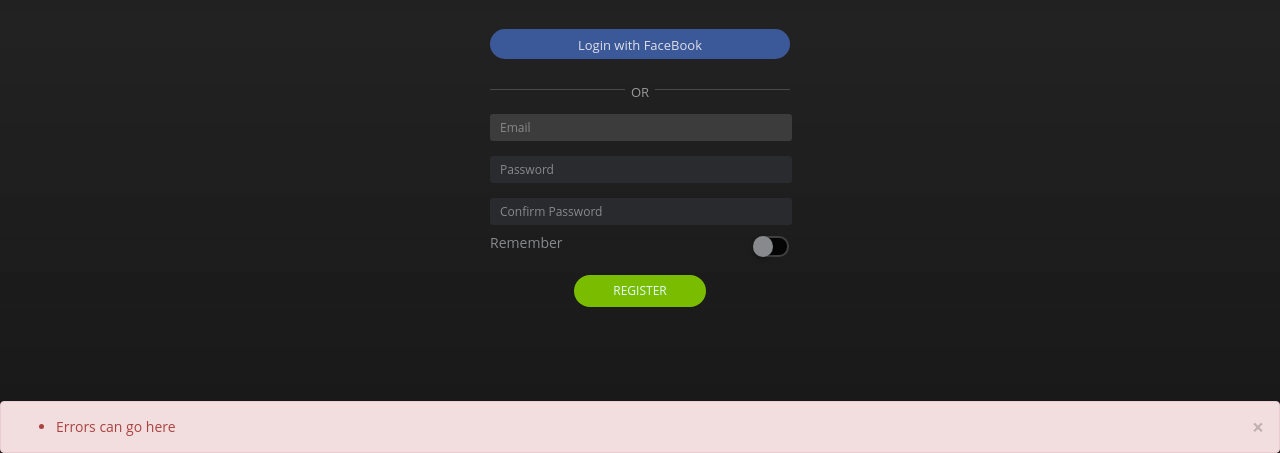
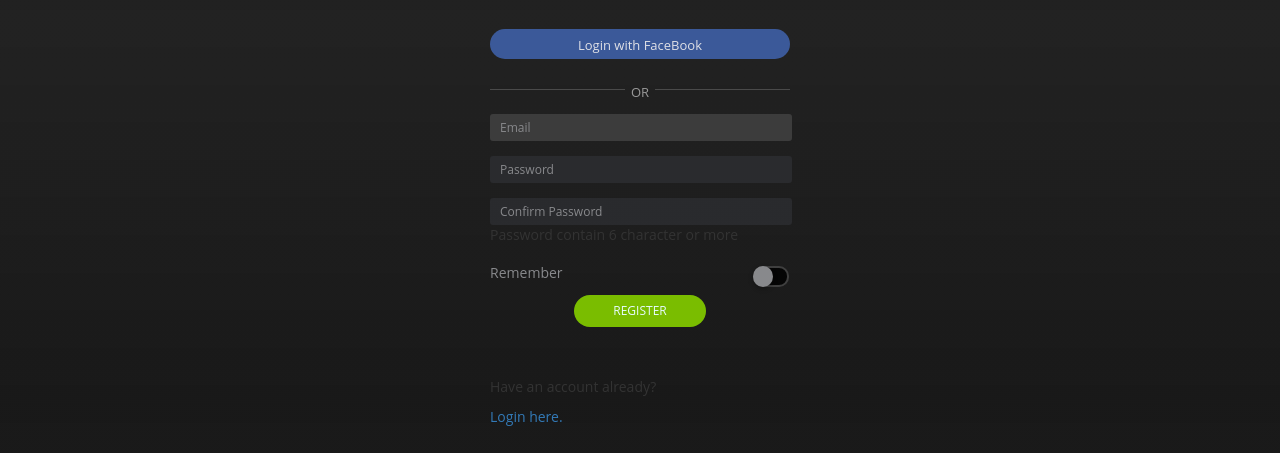
Before and after one commit to iamgoodbytes/2IMD-PHP-solutions, a PHP site: page /register.php in a window 1280 px wide. Shown: the part 347-800 px from the top of the page. Run offline with PHP 8.4, Linux system fonts and the light colour scheme.

Commit message:
Login page and Register page with Error and Password Recognition Finished

```diff
--- a/lab3/database/connection.php
+++ b/lab3/database/connection.php
@@ -2,9 +2,9 @@
 	// vul je eigen gegevens in
 	define("DB_SERVER", "127.0.0.1");
 	define("DB_USER", "root");
-	define("DB_PASSWORD", "123456");
+	define("DB_PASSWORD", "");
 	define("DB_DATABASE", "spotify");
 
-
-
+	//$database = new PDO("mysql:=host=DB_SERVER;dbname=DB_DATABASE","DB_USER","");
+	$database = new PDO("mysql:=host=127.0.0.1;dbname=spotify","root","");
 ?>
--- a/lab3/register.php
+++ b/lab3/register.php
@@ -1,3 +1,45 @@
+<?php
+	include("database/connection.php");
+
+    if(!empty($_POST)){
+        $email = $_POST['email'];
+
+		$query = $database->prepare( "SELECT email FROM users WHERE email = ?" );
+		$query->bindValue( 1, $email );
+		$query->execute();
+
+		if( $query->rowCount() > 0 ) { # If rows are found for query
+			$emailError = True;
+	    } else {
+
+			$password = $_POST['password'];
+			$password_conf = $_POST['password_conf'];
+			$options = [
+				"cost" => 13,
+			];
+
+			/*var_dump($email);
+			var_dump($password);
+			var_dump($password_conf);*/
+
+			if(strlen($password) < 5){
+				$passwordLengthError = true;
+			} else {
+				if ($password == $password_conf){
+					$password = password_hash($_POST["password"], PASSWORD_DEFAULT, $options);
+					$query = $database->prepare("insert into users (email,password) values (:email,:password)");
+					$query->bindValue(':email',$email);
+					$query->bindValue(':password',$password);
+					$query->execute();
+					header('Location: login.php');
+				} else {
+					$PasswordMatchError = true;
+				}
+			}
+		}
+}
+?>
+
 <!DOCTYPE html>
 <html>
 <head>
@@ -16,28 +58,66 @@
 		<div class="liner"></div>
 		<div id="form">
 			<form method="post" action>
-				<input name="email" placeholder="Email" type="email" required autofocus /><input name="password" placeholder="Password" type="password" required /><input name="password_conf" placeholder="Confirm Password" type="password" required />
+				<input name="email" placeholder="Email" type="email" required autofocus />
+				<input name="password" placeholder="Password" type="password" required />
+				<input name="password_conf" placeholder="Confirm Password" type="password" required />
+				<p>Password contain 6 character or more</p>
 				<h5>
 					Remember
 				</h5>
-				<input class="btn-toggle btn-toggle-round" id="btn-toggle-1" name="remember" type="checkbox" /><label for="btn-toggle-1"></label><input name="register" type="submit" value="Register" />
+				<input class="btn-toggle btn-toggle-round" id="btn-toggle-1" name="remember" type="checkbox" />
+				<label for="btn-toggle-1"></label>
+				<input name="register" type="submit" value="Register" />
+				<p>Have an account already?</p>
+				<a href="login.php">Login here.</a>
 			</form>
 		</div>
 
 	</div>
-
-
+	<?php if(isset($emailError)): ?>
 		<div class="user-messages-area">
 			<div class="alert alert-danger">
 				<button type="button" class="close" data-dismiss="alert" aria-label="Close"><span aria-hidden="true">&times;</span></button>
 				<ul>
-					<li>Errors can go here</li>
+					<li>Email already exists.</li>
 				</ul>
 			</div>
 		</div>
+	<?php elseif (isset($PasswordMatchError)): ?>
+		<div class="user-messages-area">
+			<div class="alert alert-danger">
+				<button type="button" class="close" data-dismiss="alert" aria-label="Close"><span aria-hidden="true">&times;</span></button>
+				<ul>
+					<li>Passwords do not match.</li>
+				</ul>
+			</div>
+		</div>
+	<?php elseif(isset($passwordLengthError)): ?>
+		<div class="user-messages-area">
+			<div class="alert alert-danger">
+				<button type="button" class="close" data-dismiss="alert" aria-label="Close"><span aria-hidden="true">&times;</span></button>
+				<ul>
+					<li>Passwords must contain 6 Characters.</li>
+				</ul>
+			</div>
+		</div>
+	<?php endif; ?>
 
 
 	<script src="https://ajax.googleapis.com/ajax/libs/jquery/3.3.1/jquery.min.js"></script>
 	<script src="https://maxcdn.bootstrapcdn.com/bootstrap/3.3.7/js/bootstrap.min.js"></script>
 </body>
 </html>
+
+
+
+
+
+
+<!--______________________________Sources________________________________-->
+
+<!--Password strength-->
+<!--https://www.codexworld.com/how-to/validate-password-strength-in-php/-->
+
+<!--already Registered-->
+<!--https://stackoverflow.com/questions/15287011/how-to-check-if-email-is-already-registered-->
```
Also changed, not shown: lab3/login.php (+45 -3 lines).
